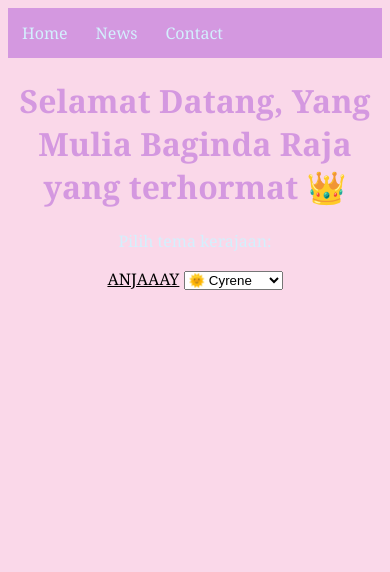
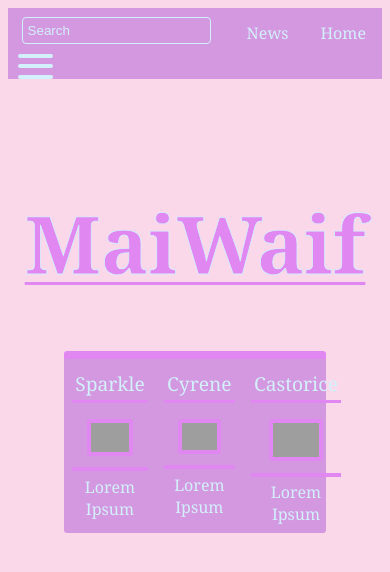
Before and after one commit to erwush/MaiWaif, a plain HTML site: page Code/index.html in a window 390 px wide. Drawn offline with Linux system fonts and the light colour scheme; grey boxes are pictures that could not be loaded.

Commit message:
Home Page
Header, Sidebar, Navbar added but unfinished

```diff
--- a/Code/Script/script.js
+++ b/Code/Script/script.js
@@ -11,3 +11,27 @@ selector.addEventListener("change", () => {
 const savedTheme = localStorage.getItem("theme") || "cyrene";
 document.documentElement.setAttribute("data-theme", savedTheme);
 selector.value = savedTheme;
+
+
+
+const menuButton = document.getElementById("menuButton");
+const sideBar = document.getElementById("sidebar");
+menuButton.addEventListener("click", () => {
+  menuButton.classList.toggle("active");
+  sideBar.classList.toggle("active");
+});
+
+const headerImg = document.querySelectorAll(".headerInImg");
+
+headerImg.forEach((img) => {
+  const normalSrc = img.getAttribute("src");
+  const hoverSrc = img.getAttribute("data-hover");
+
+  img.addEventListener("mouseover", () => {
+    img.setAttribute("src", hoverSrc);
+  });
+
+  img.addEventListener("mouseout", () => {
+    img.setAttribute("src", normalSrc);
+  });
+});
--- a/Code/Style/style.css
+++ b/Code/Style/style.css
@@ -3,6 +3,8 @@
   --bg-color: #fad8e9;
   --text-color: #d3f0fd;
   --accent-color: #d498e0;
+  --text-color2: #b8c0c3;
+  --border-color: #e087f2;
 }
 
 /* Sparkle Theme*/
@@ -10,6 +12,7 @@
   --bg-color: #fc3576;
   --text-color: #2c89dc;
   --accent-color: #b41238;
+  --border-color: #97102f;
 }
 
 /* Castorice Theme */
@@ -17,6 +20,7 @@
   --bg-color: #b56cf4;
   --text-color: #231a4f;
   --accent-color: #fdb3fe;
+  --border-color: #ed8fee;
 }
 
 body {
@@ -35,26 +39,221 @@ h1 {
 /*THEME*/
 /* NAVBAR */
 
-/* Style the navbar */
+
 #navbar {
   position: sticky;
-  top: 0;
   overflow: hidden;
+  top: 5px;
+  width: 100%;
   background-color: var(--accent-color);
 }
 
 /* Navbar links */
 #navbar a {
-  float: left;
+  float: right;
   display: block;
   text-align: center;
-  padding: 14px;
+  padding: 14px 16px;
   text-decoration: none;
-  color: var(--text-color)
+  color: var(--text-color);
+
 }
 
-/* Page content */
+
+
+
 .content {
   padding: 16px;
 }
+
+
+
+.menu-icon {
+  width: 35px;
+  height: 25px;
+  display: flex;
+  flex-direction: column;
+  justify-content: space-between;
+  cursor: pointer;
+  float: left;
+  text-align: center;
+  margin-top: 10px;
+  margin-left: 10px;
+}
+
+.menu-icon span {
+  display: block;
+  height: 4px;
+  width: 100%;
+  background-color: var(--text-color);
+  border-radius: 5px;
+  transition: 0.3s;
+}
+
+
+.menu-icon.active span:nth-child(1) {
+  transform: rotate(45deg) translate(6px, 6px);
+}
+.menu-icon.active span:nth-child(2) {
+  opacity: 0;
+}
+.menu-icon.active span:nth-child(3) {
+  transform: rotate(-45deg) translate(7px, -7px);
+}
+
+#searchContainer{
+  float: right;
+  margin-top: 0.3rem;
+  margin-right: 20px;
+  border-radius: 5px;
+  text-align: center;
+}
+
+#searchInput{
+  background-color: var(--accent-color);
+  color: var(--text-color);
+  border-color: var(--text-color);
+  border-width: 0.2rem;
+  border-style: solid;
+  border-radius: 0.25rem;
+  margin-top: 0.25rem;
+  border-width: 0.1rem;
+  padding: 5px;
+
+
+}
+
+
+
+  ::placeholder{
+    color: var(--text-color);
+  }
+
+
 /*NAVBAR*/
+/*SIDEBAR*/
+
+#sidebar {
+  position: fixed;
+  top: 0;
+  left: -250px;
+  width: 250px;
+  height: 100%;
+  background-color: var(--accent-color);
+  transition: left 0.3s ease;
+  padding: 20px;
+  box-sizing: border-box;
+  opacity: 70%;
+  z-index: 50;
+  margin-top: 4rem;
+  border: var(--border-color) solid 0.2rem;
+}
+
+#sidebarLink {
+  text-decoration: none;
+  color: var(--text-color);
+}
+
+#sidebar.active {
+  left: 0;
+}
+
+#themeSelector{
+  background-color: var(--bg-color);
+  border-color: var(--text-color);
+  border-width: 0.12rem;
+  border-radius: 5px;
+  padding: 5px;
+  margin-bottom: 10px;
+  cursor: pointer;
+  color: var(--border-color);
+  -webkit-text-stroke: var(--accent-color);
+  -webkit-text-stroke-width: 0.02rem;
+
+}
+
+#sidebarTheme{
+  float: left;
+  font-weight: bold;
+}
+
+/*SIDEBAR*/
+/*HEADER*/
+#headerIn{
+  background-color: var(--accent-color);
+  border-radius: 0.2rem;
+  border-top: 0.5rem solid var(--border-color);
+  padding: 0.5rem;
+  text-align: center;
+
+ display: grid;
+  grid-template-columns: repeat(3, 1fr);
+  gap: 1rem;
+
+
+}
+
+#headerOut {
+  margin: 3.5rem;
+}
+
+#headerOutLogo {
+  display: flex;
+  justify-content: center;
+}
+
+#headerLogo{
+  width: 15%;
+
+
+}
+
+#headerLink{
+  columns: 5;
+  grid-row: 5;
+}
+
+#headerTitle{
+  text-align: center;
+  font-size: 5rem;
+  color: var(--border-color);
+  -webkit-text-stroke: var(--text-color);
+  -webkit-text-stroke-width: 0.05rem;
+  text-decoration: underline;
+  text-decoration-color: var(--border-color);
+  text-decoration-thickness: 0.2rem;
+  text-underline-offset: 0.5rem;
+}
+
+.headerInTitle{
+  border-bottom: solid var(--border-color);
+  border-width: 0.2rem;
+  text-align: center;
+  padding: 0.2rem;
+  font-size: 120%;
+
+}
+
+
+
+
+.headerInImg{
+  margin-top: 1rem;
+  border-color: var(--border-color);
+  border-width: 0.3rem;
+  border-style: solid;
+  border-radius: 0.2rem;
+  width: 50%;
+
+
+}
+  .headerInDesc{
+    text-align: center;
+    border-top: var(--border-color) solid 0.3rem;
+    margin-top: 0.4rem;
+  }
+
+  .headerDescText{
+    padding-top: 0.3rem;
+  }
+/*header*/
--- a/Code/index.html
+++ b/Code/index.html
@@ -2,7 +2,7 @@
 <html lang="en" data-theme="Cyrene">
 
 <head>
-    <meta charset="UTF-8">
+    <meta LCset="UTF-8">
     <meta name="viewport" content="width=device-width, initial-scale=1.0">
     <title>MaiWaif</title>
     <link rel="stylesheet" href="Style/style.css">
@@ -10,22 +10,87 @@
 
 <body>
 
-        <div id="navbar">
-            <a href="#home">Home</a>
-            <a href="#news">News</a>
-            <a href="#contact">Contact</a>
+    <div id="navbar">
+        <a href="#home">Home</a>
+        <a href="#news">News</a>
+        <div id="searchContainer">
+            <input type="text" id="searchInput" placeholder="Search">
+        </div>
+        <div class="menu-icon" id="menuButton">
+            <span></span>
+            <span></span>
+            <span></span>
+        </div>
+    </div>
+
+    <div id="sidebar">
+        <div id="sidebarTheme">
+            Theme:
+            <select name="theme" id="themeSelector">
+                <option value="cyrene">Cyrene</option>
+                <option value="sparkle">Sparkle</option>
+                <option value="castorice">Castorice</option>
+            </select>
+        </div>
+    </div>
+
+    <div id="headerOut">
+        <div id="headerOutLogo">
+            <h1 id="headerTitle">MaiWaif</h1>
+            <!-- <img id="headerLogo" src="Asset/Honkai_Star_Rail_Logo.webp" alt=""> -->
         </div>
 
+        <div id="headerIn">
+            <div>
+                <div class="headerInTitle">
+                    Sparkle
+                </div>
+                <div class="headerImgWrapper">
+                    <img class="headerInImg" data-normal="Asset/LC_Sparkle.png" data-hover="Asset/Char_Sparkle.webp"
+                        src="Asset/LC_Sparkle.png" alt="">
+                </div>
+                <div class="headerInDesc">
+                    <div class="headerDescText">
+                    Lorem Ipsum
+                    </div>
+                </div>
+            </div>
+            <div>
+                <div class="headerInTitle">
+                    Cyrene
+                </div>
+                <div class="headerImgWrapper">
+                    <img class="headerInImg" data-normal="Asset/LC_Cyrene.png" data-hover="Asset/Char_Cyrene.WEBP"
+                        src="Asset/LC_Cyrene.png" alt="">
+                </div>
+                <div class="headerInDesc">
+                    <div class="headerDescText">
+                    Lorem Ipsum
+                    </div>
+                </div>
+            </div>
+            <div>
+                <div class="headerInTitle">
+                    Castorice
+                </div>
+                <div class="headerImgWrapper">
+                    <img class="headerInImg" data-normal="Asset/LC_Castorice.png" data-hover="Asset/Char_Castorice.webp"
+                        src="Asset/LC_Castorice.png" alt="">
+                </div>
+                <div class="headerInDesc">
+                    <div class="headerDescText">
+                        Lorem Ipsum
+                    </div>
+                </div>
+            </div>
 
-    <h1>Selamat Datang, Yang Mulia Baginda Raja yang terhormat 👑</h1>
-    <p>Pilih tema kerajaan:</p>
-    <a style="color: black;" href="img.html">ANJAAAY</a>
 
-    <select id="themeSelector">
-        <option value="cyrene">🌞 Cyrene</option>
-        <option value="sparkle">🌙 Sparkle</option>
-        <option value="castorice">🔮 Castorice</option>
-    </select>
+        </div>
+
+    </div>
+
+
+
 
     <script src="Script/script.js"></script>
 </body>
```
Also changed, not shown: Code/img.html (+1 -1 lines), Code/Asset/Char_Castorice.webp (added), Code/Asset/Char_Cyrene.webp (added), Code/Asset/Char_Sparkle.webp (added), Code/Asset/Honkai_Star_Rail_Logo.webp (added), 3 other files.
